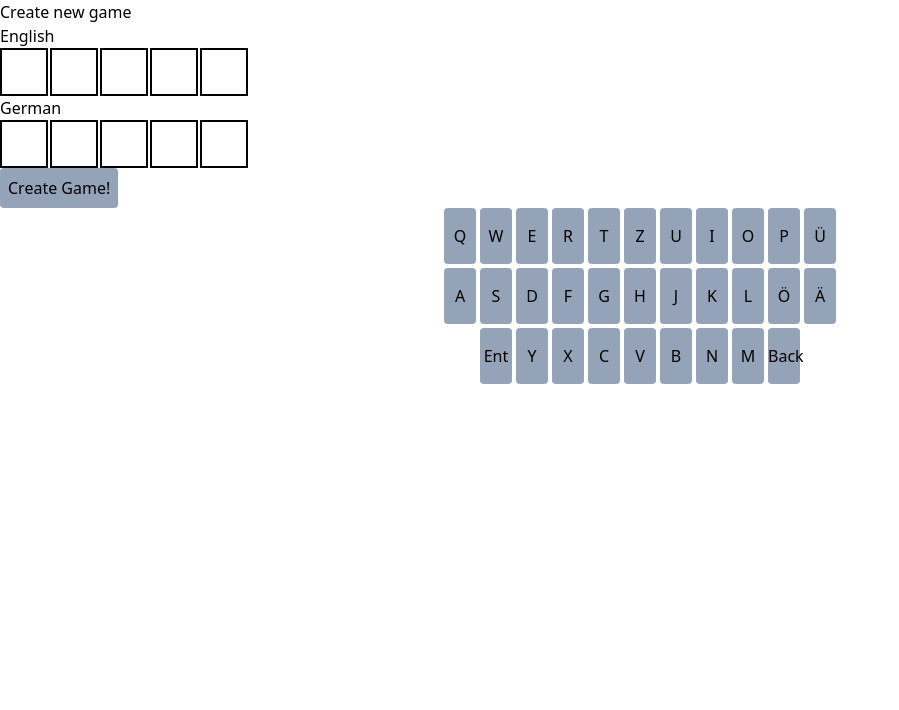
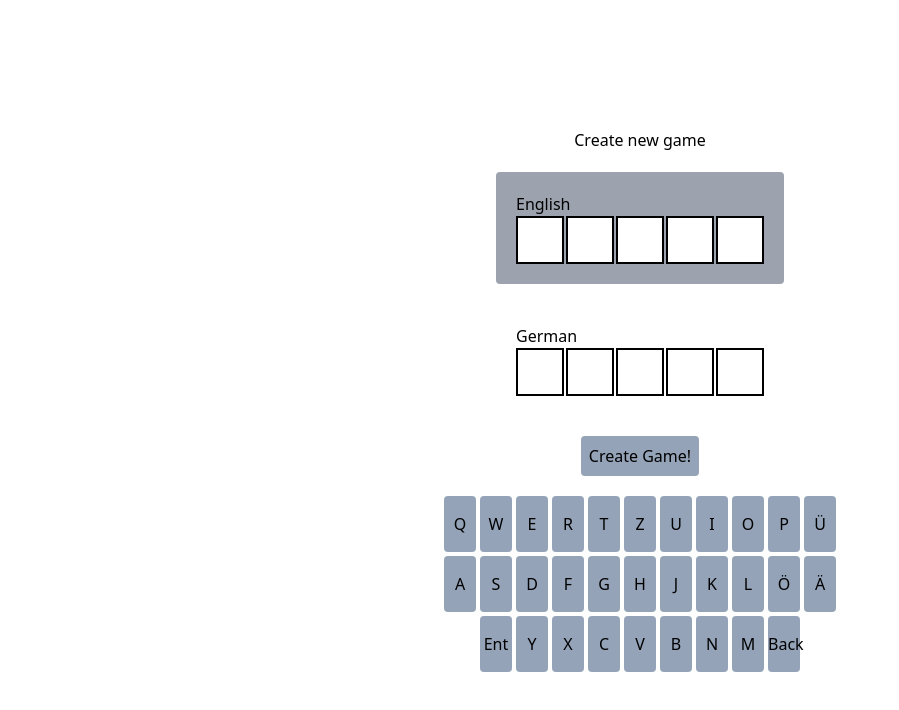
Before and after one commit to punzmax/Huxle-2023, a Vue app: page /create in a window 1280 px wide. Shown: the top 710 px of the page, without its empty margins (0-899 px from the left). Built offline with nearby package versions, Linux system fonts and the light colour scheme.

Commit message:
Added basic styling to admin view

```diff
--- a/src/components/CreateGame/CreateGame.vue
+++ b/src/components/CreateGame/CreateGame.vue
@@ -1,25 +1,43 @@
 <template>
-  <h1>Create new game</h1>
+  <div class="flex h-screen">
+    <div class="m-auto">
+      <div class="flex flex-col items-center">
+        <h1 class="mb-5">Create new game</h1>
 
-  <div @click="() => onSelectedWord(0)">
+        <div
+          @click="() => onSelectedWord(0)"
+          class="mb-5 p-5 rounded"
+          :class="{ 'bg-gray-400': selectedWordIndex === 0 }"
+        >
           <p>English</p>
           <grid-row :values="wordLang1" :colors="'00000'"></grid-row>
         </div>
 
-  <div @click="() => onSelectedWord(1)">
+        <div
+          @click="() => onSelectedWord(1)"
+          class="mb-5 p-5 rounded"
+          :class="{ 'bg-gray-400': selectedWordIndex === 1 }"
+        >
           <p>German</p>
           <grid-row :values="wordLang2" :colors="'00000'"></grid-row>
         </div>
 
-  <button-default @button-pressed="onCreateButtonPressed" :text="'Create Game!'"
+        <button-default
+          class="mb-5"
+          @button-pressed="onCreateButtonPressed"
+          :text="'Create Game!'"
           >Create Game!</button-default
         >
+      </div>
+
       <key-board
         class="place-content-center"
         @keyPressed="onKeyPressed"
         @backspacePressed="onBackspacePressed"
         @enterPressed="onEnterPressed"
       ></key-board>
+    </div>
+  </div>
 </template>
 
 <script setup lang="ts">
```
Lines whose indentation alone changed are shown as unchanged.
